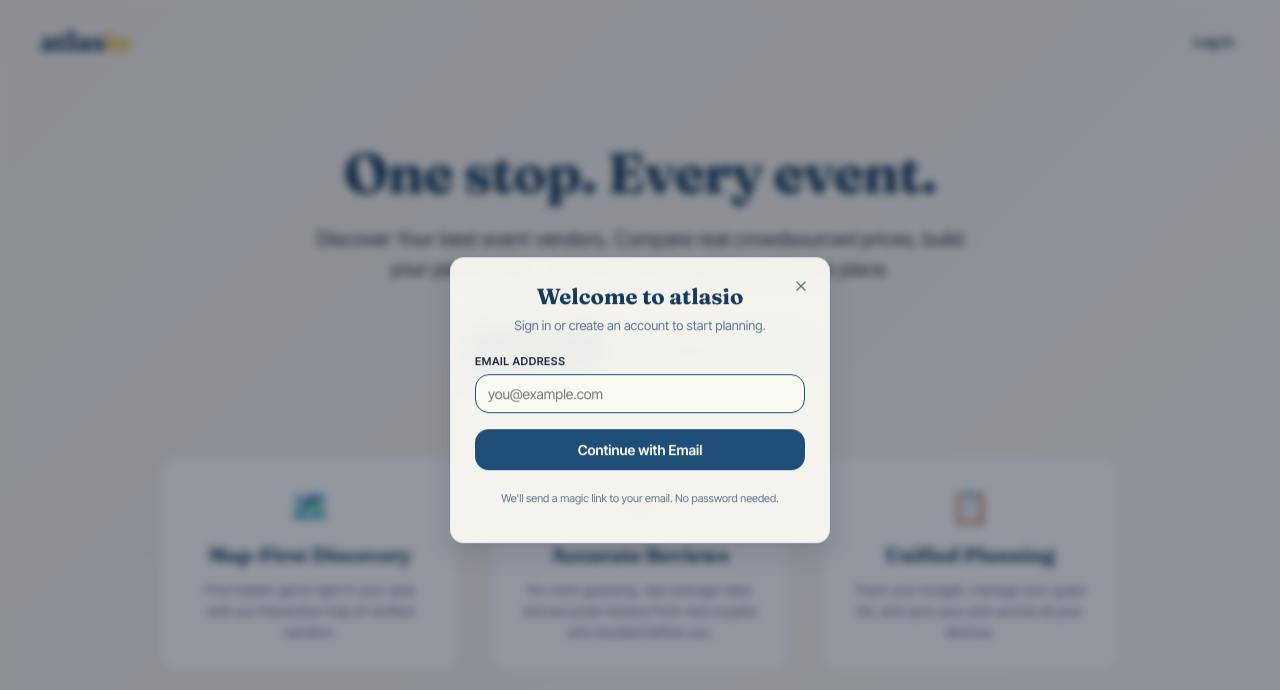
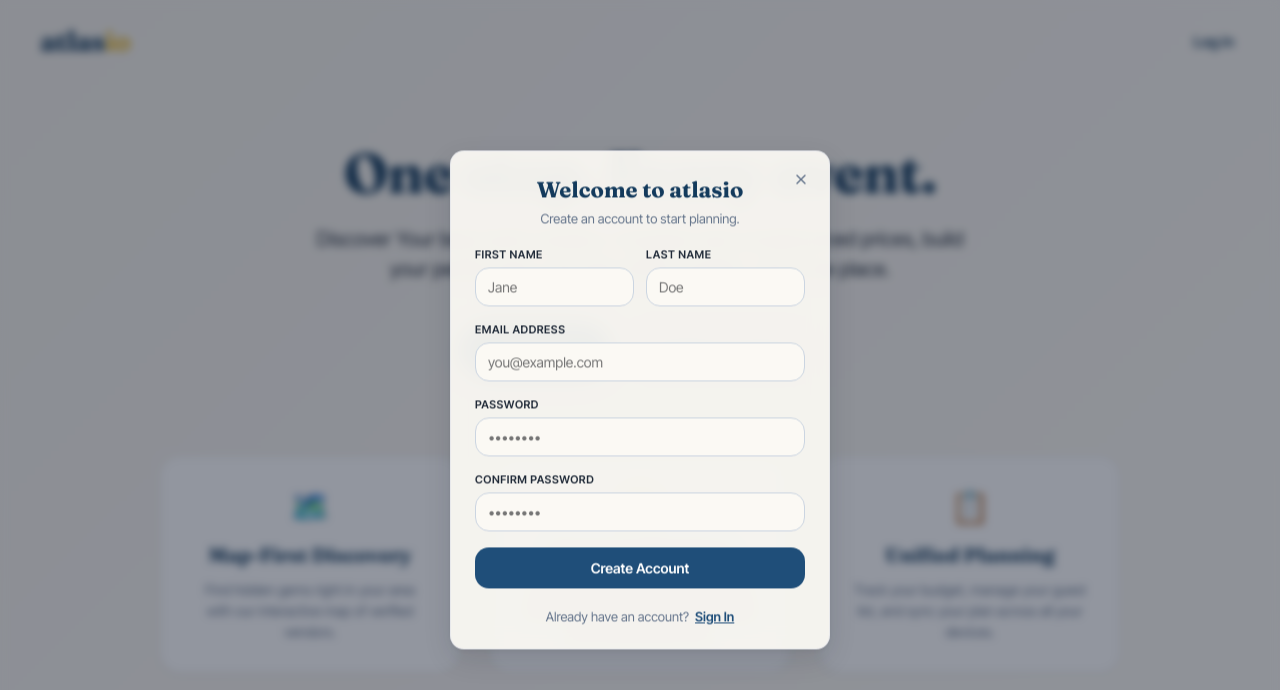
Before and after one commit to Rudrapal003/Atlasio-by-Eventore, a React (Vite) app in the folder freeDash/: page / in a window 1280 px wide. Both pictures are taken after a click on the button "Log in". Shown: the top 690 px of the page. Built offline with nearby package versions, Linux system fonts and the light colour scheme; no server answers.

Commit message:
feat: switch to password auth flow

```diff
--- a/freeDash/src/components/AuthModal.module.css
+++ b/freeDash/src/components/AuthModal.module.css
@@ -136,3 +136,32 @@
   text-align: center;
   line-height: 1.5;
 }
+
+.row {
+  display: flex;
+  gap: 12px;
+}
+.row > * {
+  flex: 1;
+}
+
+.toggleText {
+  font-size: 13px;
+  color: var(--muted);
+  text-align: center;
+  margin-top: 16px;
+}
+
+.toggleBtn {
+  background: transparent;
+  border: none;
+  color: var(--brand);
+  font-weight: 600;
+  margin-left: 6px;
+  cursor: pointer;
+  padding: 0;
+  text-decoration: underline;
+}
+.toggleBtn:hover {
+  color: var(--brand-deep);
+}
--- a/freeDash/src/components/AuthModal.tsx
+++ b/freeDash/src/components/AuthModal.tsx
@@ -2,23 +2,38 @@ import { useState } from 'react';
 import { X } from 'lucide-react';
 import { supabase } from '@/lib/supabase';
 import styles from './AuthModal.module.css';
+import { useProfile } from '@/hooks/useProfile';
 
 interface Props {
   onClose: () => void;
 }
 
 export function AuthModal({ onClose }: Props) {
+  const [mode, setMode] = useState<'signIn' | 'signUp'>('signUp');
+
+  const [firstName, setFirstName] = useState('');
+  const [lastName, setLastName] = useState('');
   const [email, setEmail] = useState('');
+  const [password, setPassword] = useState('');
+  const [confirmPassword, setConfirmPassword] = useState('');
+
   const [loading, setLoading] = useState(false);
   const [message, setMessage] = useState('');
   const [error, setError] = useState(false);
 
+  const { setName, setEmail: setProfileEmail } = useProfile();
+
   const handleSubmit = async (e: React.FormEvent) => {
     e.preventDefault();
-    if (!email) return;
 
     if (!supabase) {
       setMessage('Supabase is not configured yet.');
+      setError(true);
+      return;
+    }
+
+    if (mode === 'signUp' && password !== confirmPassword) {
+      setMessage('Passwords do not match.');
       setError(true);
       return;
     }
@@ -27,21 +42,59 @@ export function AuthModal({ onClose }: Props) {
     setMessage('');
     setError(false);
 
-    const { error: signInError } = await supabase.auth.signInWithOtp({
+    try {
+      if (mode === 'signUp') {
+        const fullName = `${firstName.trim()} ${lastName.trim()}`;
+        const { data, error: signUpError } = await supabase.auth.signUp({
           email,
+          password,
           options: {
-        emailRedirectTo: window.location.origin
+            data: { full_name: fullName }
           }
         });
 
-    if (signInError) {
-      setMessage(signInError.message);
-      setError(true);
+        if (signUpError) throw signUpError;
+
+        // Sync local profile
+        if (fullName.trim()) setName(fullName);
+        setProfileEmail(email);
+
+        // If email confirmation is disabled, session exists instantly
+        if (data.session) {
+          onClose();
         } else {
-      setMessage('Check your email for the magic link!');
+          setMessage('Account created! Please check your email for a confirmation link.');
           setError(false);
         }
+      } else {
+        const { data, error: signInError } = await supabase.auth.signInWithPassword({
+          email,
+          password
+        });
+
+        if (signInError) throw signInError;
+
+        if (data.user?.user_metadata?.full_name) {
+          setName(data.user.user_metadata.full_name);
+        }
+        setProfileEmail(email);
+
+        if (data.session) {
+          onClose();
+        }
+      }
+    } catch (err: any) {
+      setMessage(err.message || 'An error occurred.');
+      setError(true);
+    } finally {
       setLoading(false);
+    }
+  };
+
+  const toggleMode = () => {
+    setMode(m => m === 'signUp' ? 'signIn' : 'signUp');
+    setMessage('');
+    setError(false);
   };
 
   return (
@@ -54,10 +107,39 @@ export function AuthModal({ onClose }: Props) {
 
         <div className={styles.header}>
           <div className={styles.title}>Welcome to atlasio</div>
-          <div className={styles.subtitle}>Sign in or create an account to start planning.</div>
+          <div className={styles.subtitle}>
+            {mode === 'signUp' ? 'Create an account to start planning.' : 'Sign back in to your plans.'}
+          </div>
         </div>
 
         <form onSubmit={handleSubmit} className={styles.form}>
+          {mode === 'signUp' && (
+            <div className={styles.row}>
+              <div className={styles.field}>
+                <label className={styles.label}>First Name</label>
+                <input
+                  type="text"
+                  className={styles.input}
+                  value={firstName}
+                  onChange={(e) => setFirstName(e.target.value)}
+                  placeholder="Jane"
+                  required
+                />
+              </div>
+              <div className={styles.field}>
+                <label className={styles.label}>Last Name</label>
+                <input
+                  type="text"
+                  className={styles.input}
+                  value={lastName}
+                  onChange={(e) => setLastName(e.target.value)}
+                  placeholder="Doe"
+                  required
+                />
+              </div>
+            </div>
+          )}
+
           <div className={styles.field}>
             <label className={styles.label}>Email Address</label>
             <input
@@ -67,12 +149,39 @@ export function AuthModal({ onClose }: Props) {
               onChange={(e) => setEmail(e.target.value)}
               placeholder="you@example.com"
               required
-              autoFocus
             />
           </div>
 
+          <div className={styles.field}>
+            <label className={styles.label}>Password</label>
+            <input
+              type="password"
+              className={styles.input}
+              value={password}
+              onChange={(e) => setPassword(e.target.value)}
+              placeholder="••••••••"
+              required
+              minLength={6}
+            />
+          </div>
+
+          {mode === 'signUp' && (
+            <div className={styles.field}>
+              <label className={styles.label}>Confirm Password</label>
+              <input
+                type="password"
+                className={styles.input}
+                value={confirmPassword}
+                onChange={(e) => setConfirmPassword(e.target.value)}
+                placeholder="••••••••"
+                required
+                minLength={6}
+              />
+            </div>
+          )}
+
           <button type="submit" className={styles.btnPrimary} disabled={loading}>
-            {loading ? 'Sending...' : 'Continue with Email'}
+            {loading ? 'Processing...' : (mode === 'signUp' ? 'Create Account' : 'Sign In')}
           </button>
 
           {message && (
@@ -82,9 +191,12 @@ export function AuthModal({ onClose }: Props) {
           )}
         </form>
 
-        <p className={styles.fineprint}>
-          We'll send a magic link to your email. No password needed.
-        </p>
+        <div className={styles.toggleText}>
+          {mode === 'signUp' ? 'Already have an account?' : 'Need an account?'}
+          <button type="button" className={styles.toggleBtn} onClick={toggleMode}>
+            {mode === 'signUp' ? 'Sign In' : 'Sign Up'}
+          </button>
+        </div>
       </div>
     </>
   );
```
Lines whose indentation alone changed are shown as unchanged.
